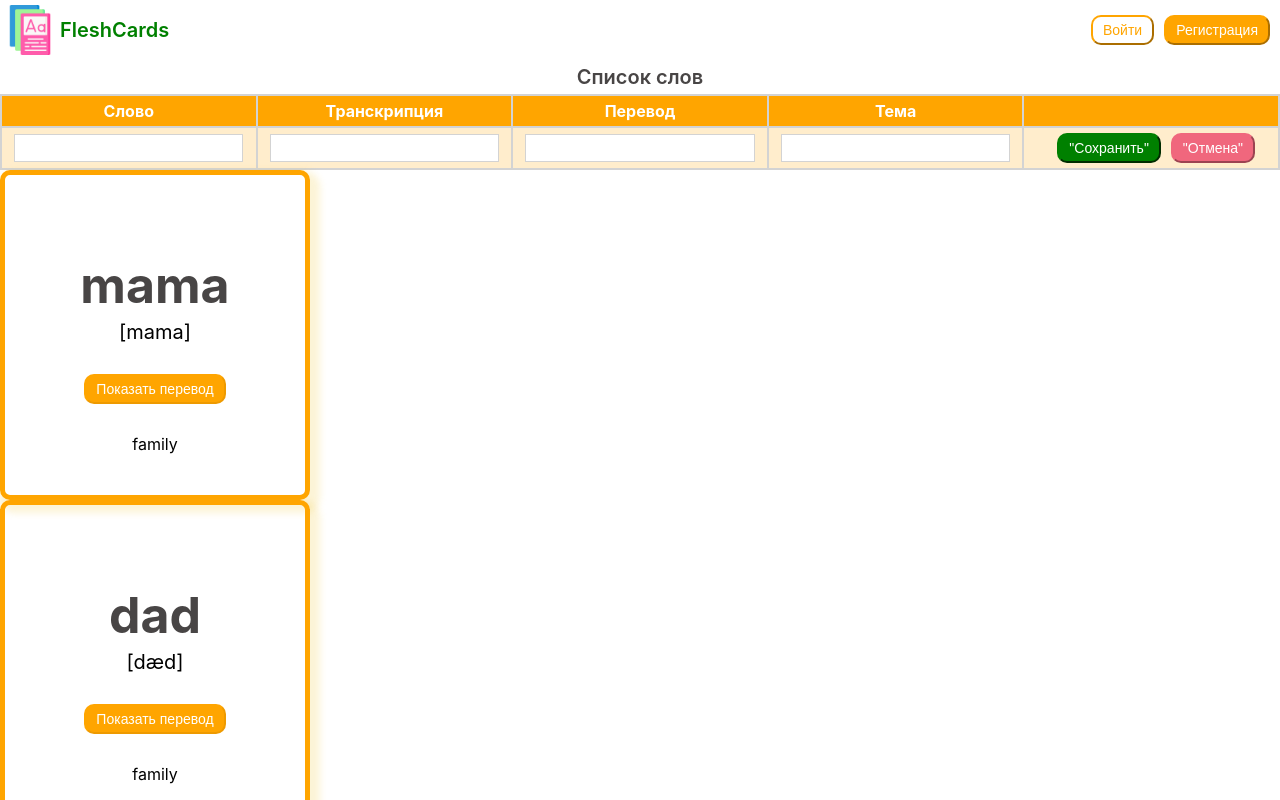
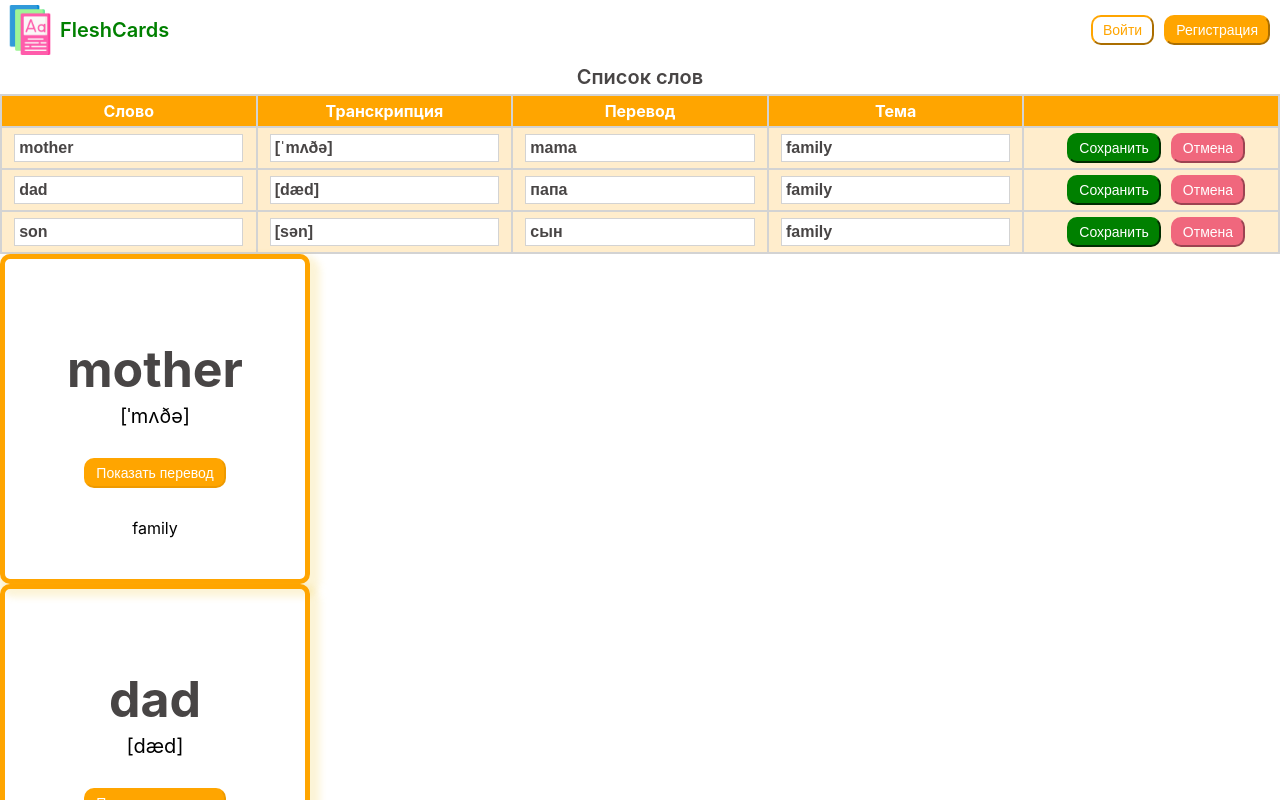
Before and after one commit to IrinaParamonova7980/Flashcards, a React (Create React App) app: page / in a window 1280 px wide. Both pictures are taken after a click on the picture 1134 px from the left and 143 px from the top of the page. Shown: the top 800 px of the page. Built offline with nearby package versions, Linux system fonts and the light colour scheme.

Commit message:
ListWords input value

```diff
--- a/src/components/Header/Header.jsx
+++ b/src/components/Header/Header.jsx
@@ -10,8 +10,8 @@ function Header() {
         <div className={styles.name}>FleshCards</div>
       </div>
       <div className={styles.button_block}>
-        <Button button="Войти" buttonStyle={styles.enter}></Button>
-        <Button button="Регистрация" buttonStyle={styles.registration}></Button>
+        <Button button="Войти" buttonstyle={styles.enter}></Button>
+        <Button button="Регистрация" buttonstyle={styles.registration}></Button>
       </div>
     </div>
   );
--- a/src/components/ListWords/ListWords.jsx
+++ b/src/components/ListWords/ListWords.jsx
@@ -2,10 +2,11 @@ import styles from "./listWords.module.scss";
 import data from "../../data.json";
 import editIcon from "../assets/edit.png";
 import deleteIcon from "../assets/delete.png";
+import Button from "../common/button/Button";
 import { useState } from "react";
 
-export default function ListWords(props) {
-  const [pressed, editWord] = useState(true);
+export default function ListWords() {
+  const [editing, editWord] = useState(true);
 
   return (
     <table className={styles.table}>
@@ -19,7 +20,7 @@ export default function ListWords(props) {
           <th></th>
         </tr>
       </thead>
-      {pressed ? (
+      {editing ? (
         <tbody className={styles.body}>
           {data.map((data) => (
             <tr key={data.id}>
@@ -47,39 +48,51 @@ export default function ListWords(props) {
         </tbody>
       ) : (
         <tbody className={styles.body}>
+          {data.map((data) => (
             <tr className={styles.input_block}>
               <td>
-              <input type="text" className={styles.input}>
-                {props.english}
-              </input>
+                <input
+                  type="text"
+                  className={styles.input}
+                  value={data.english}
+                ></input>
               </td>
               <td>
-              <input type="text" className={styles.input}>
-                {props.transcription}
-              </input>
+                <input
+                  type="text"
+                  className={styles.input}
+                  value={data.transcription}
+                ></input>
               </td>
               <td>
-              <input type="text" className={styles.input}>
-                {props.russian}
-              </input>
+                <input
+                  type="text"
+                  className={styles.input}
+                  value={data.russian}
+                ></input>
               </td>
               <td>
-              <input type="text" className={styles.input}>
-                {props.tags}
-              </input>
+                <input
+                  type="text"
+                  className={styles.input}
+                  value={data.tags}
+                ></input>
               </td>
               <td className={styles.button_block}>
-              <button className={styles.button_save}>"Сохранить"</button>
-              <button
-                className={styles.button_cancel}
-                onClick={() => {
+                <Button
+                  button="Сохранить"
+                  buttonstyle={styles.button_save}
+                ></Button>
+                <Button
+                  button="Отмена"
+                  buttonstyle={styles.button_cancel}
+                  click={() => {
                     editWord(true);
                   }}
-              >
-                "Отмена"
-              </button>
+                ></Button>
               </td>
             </tr>
+          ))}
         </tbody>
       )}
     </table>
--- a/src/components/ListWords/listWords.module.scss
+++ b/src/components/ListWords/listWords.module.scss
@@ -57,13 +57,9 @@ td {
 
 .button_save,
 .button_cancel {
-  padding: 5px 10px;
-  border-radius: 10px;
-  font-size: $fontTiny;
   color: $textLight;
   border-color: $colorFourth;
   background: $colorBasic;
-  cursor: pointer;
 
   &:hover {
     color: $colorSecond;
--- a/src/components/WordCard/WordCard.jsx
+++ b/src/components/WordCard/WordCard.jsx
@@ -1,23 +1,26 @@
 import styles from "./wordCard.module.scss";
+import Button from "../common/button/Button";
 import { useState } from "react";
 
 export default function WordCard(props) {
-  const [pressed, showTranslation] = useState(false);
+  const [clickButton, showTranslation] = useState(false);
 
   return (
     <div className={styles.card}>
       <h2 className={styles.english}>{props.english}</h2>
       <div className={styles.transcription}>{props.transcription}</div>
-      {pressed ? (
+      {clickButton ? (
         <div>
           <h2 className={styles.russian} onClick={() => showTranslation(false)}>
             {props.russian}
           </h2>
         </div>
       ) : (
-        <button className={styles.button} onClick={() => showTranslation(true)}>
-          Показать перевод
-        </button>
+        <Button
+          button="Показать перевод"
+          buttonstyle={styles.button}
+          click={() => showTranslation(true)}
+        ></Button>
       )}
       <div className={styles.topic}>{props.tags}</div>
     </div>
--- a/src/components/WordCard/wordCard.module.scss
+++ b/src/components/WordCard/wordCard.module.scss
@@ -29,13 +29,9 @@
 
 .button {
   margin: 30px;
-  padding: 5px 10px;
-  border-radius: 10px;
-  font-size: $fontTiny;
   border-color: $colorBasic_transparent;
   background: $colorBasic;
   color: $textLight;
-  cursor: pointer;
 
   &:hover {
     font-weight: $fontWeightBold;
--- a/src/components/common/button/Button.jsx
+++ b/src/components/common/button/Button.jsx
@@ -1,7 +1,5 @@
 import styles from "./button.module.scss";
 
-function Button(props) {
-  return <button className={`${styles.button} ${props.buttonStyle}`}>{props.button}</button>;
+export default function Button(props) {
+  return <button className={`${styles.button} ${props.buttonstyle}`} onClick={props.click}{...props}>{props.button}</button>;
 }
-
-export default Button;
--- a/src/data.json
+++ b/src/data.json
@@ -1 +1 @@
-[{"id":"13367","english":"mama","transcription":"[mama]","russian":"mama","tags":"family","tags_json":"[\"family\"]"},{"id":"13368","english":"dad","transcription":"[dæd]","russian":"папа","tags":"family","tags_json":"[\"family\"]"},{"id":"13369","english":"son","transcription":"[sən]","russian":"сын","tags":"family","tags_json":"[\"family\"]"}]
+[{"id":"13367","english":"mother","transcription":"[ˈmʌðə]","russian":"mama","tags":"family","tags_json":"[\"family\"]"},{"id":"13368","english":"dad","transcription":"[dæd]","russian":"папа","tags":"family","tags_json":"[\"family\"]"},{"id":"13369","english":"son","transcription":"[sən]","russian":"сын","tags":"family","tags_json":"[\"family\"]"}]
```
Lines whose indentation alone changed are shown as unchanged.
